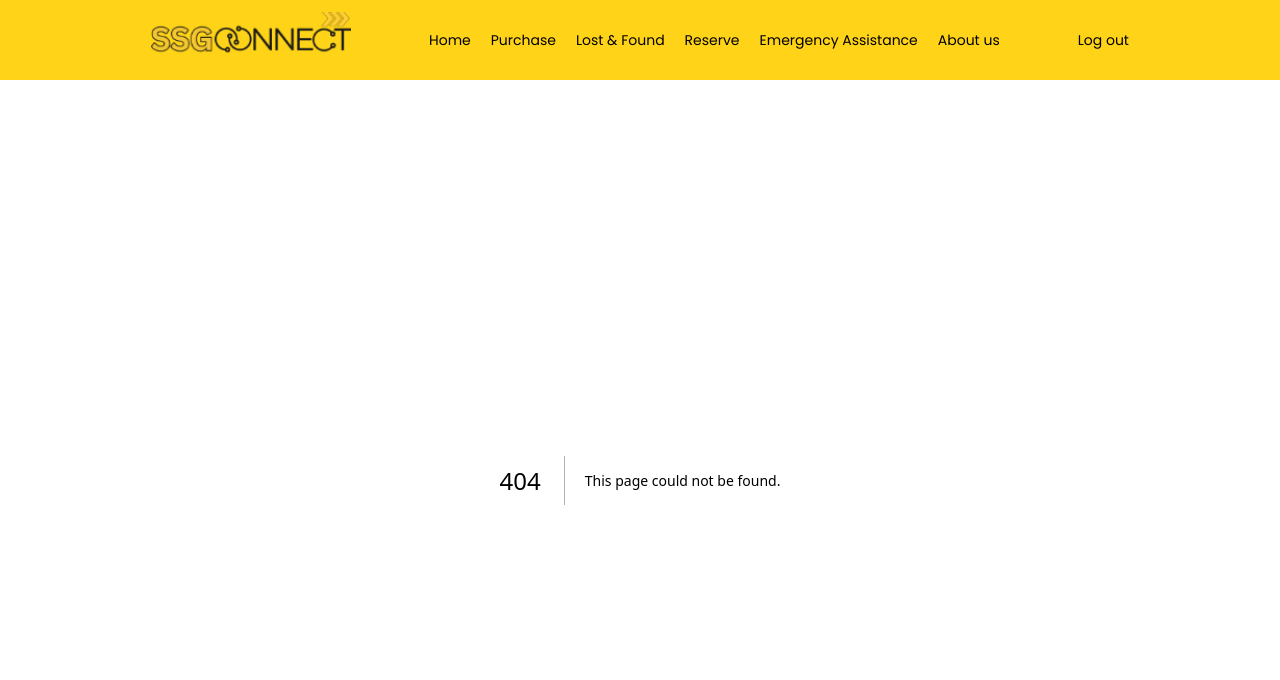
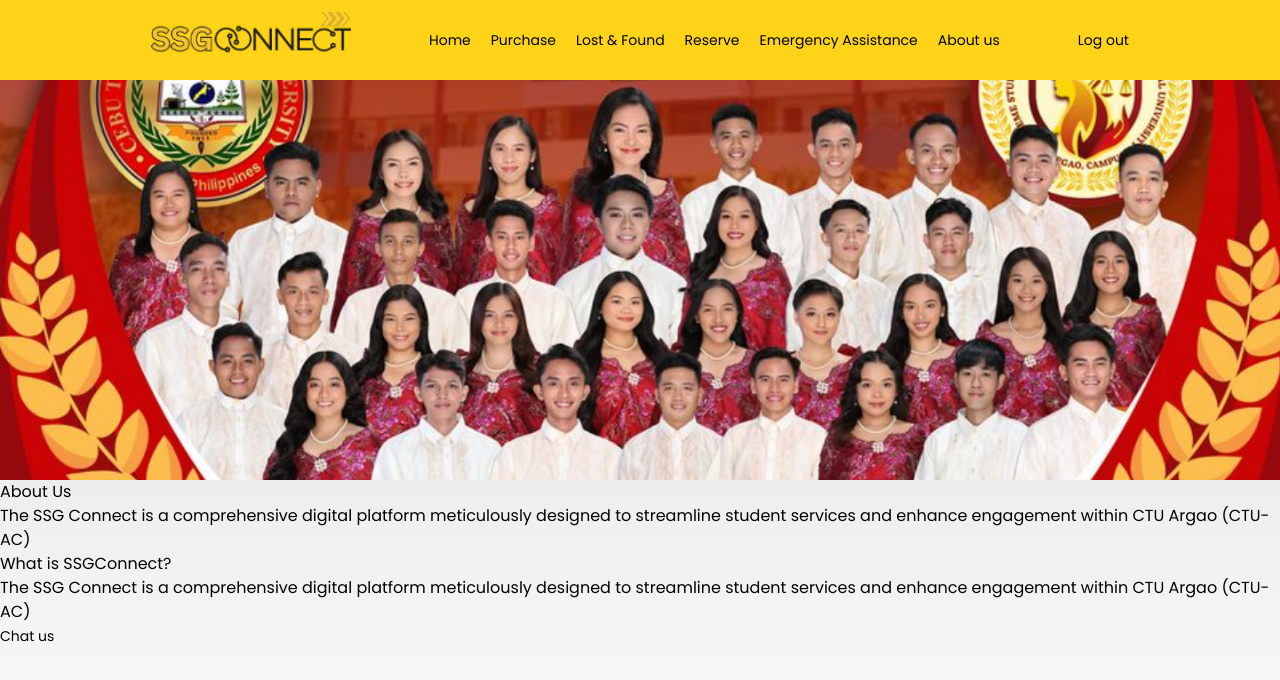
Before and after one commit to Aybaaan1/capstone, a Next.js app: page /aboutus in a window 1280 px wide. Before the commit this address had no page. Shown: the top 680 px of the page. Built offline with nearby package versions, Linux system fonts and the light colour scheme.

Commit message:
aboutus: partial hero page

```diff
--- a/app/_components/Button.jsx
+++ b/app/_components/Button.jsx
@@ -1,5 +1,17 @@
-export default function Button({bgColor, txtColor, paddingX, paddingY, children }){
-    return (
-        <button className={`bg-${bgColor} text-sm text-${txtColor? txtColor: "white"} px-${paddingX} py-${paddingY} rounded-2xl`}>{children}</button>
-    )
+export default function Button({
+  bgColor,
+  txtColor,
+  paddingX,
+  paddingY,
+  children,
+}) {
+  return (
+    <button
+      className={`bg-${bgColor} text-sm text-${
+        txtColor ? txtColor : "white"
+      } px-${paddingX} py-${paddingY} rounded-2xl`}
+    >
+      {children}
+    </button>
+  );
 }
--- /dev/null
+++ b/app/aboutus/page.jsx
@@ -0,0 +1,34 @@
+import Button from "../_components/Button";
+
+const AboutUs = () => {
+  return (
+    <div className="w-full">
+      <section className="w-full h-screen mx-auto">
+        <div
+          className="w-full h-1/2 bg-cover bg-center bg-no-repeat"
+          style={{ backgroundImage: "url('/imgs/aboutus_hero.png')" }}
+        ></div>
+        <div>
+          <h2>About Us</h2>
+          <p>
+            The SSG Connect is a comprehensive digital platform meticulously
+            designed to streamline student services and enhance engagement
+            within CTU Argao (CTU-AC)
+          </p>
+          <h4>What is SSGConnect?</h4>
+          <p>
+            The SSG Connect is a comprehensive digital platform meticulously
+            designed to streamline student services and enhance engagement
+            within CTU Argao (CTU-AC)
+          </p>
+
+          <Button bgColor="black" txtColor="white" paddingX="3" paddingY="2">
+            Chat us
+          </Button>
+        </div>
+      </section>
+    </div>
+  );
+};
+
+export default AboutUs;
--- a/tailwind.config.js
+++ b/tailwind.config.js
@@ -12,6 +12,9 @@
         "gradient-conic":
           "conic-gradient(from 180deg at 50% 50%, var(--tw-gradient-stops))",
       },
+      colors: {
+        primary: "#6D31EDFF",
+      },
     },
   },
   plugins: [],
```
Also changed, not shown: app/_components/Navbar.jsx (+18 -8 lines), public/imgs/aboutus_hero.png (added).
